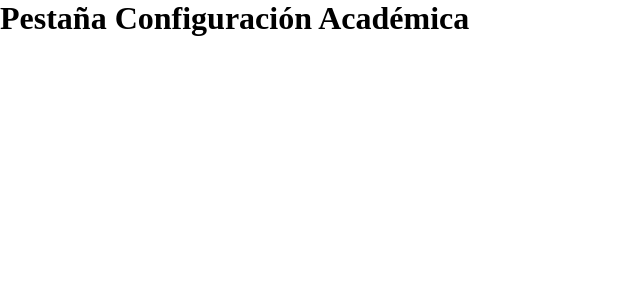
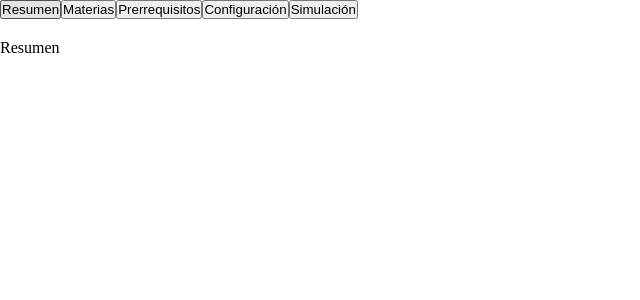
Before and after one commit to MarianaGiraldo/ProyectoEstructurasDeDatos, a React (Vite) app in the folder frontend/: page /plan/configuracion in a window 1280 px wide. Shown: the top 300 px of the page, without its empty margins (0-640 px from the left). Built offline with nearby package versions, Linux system fonts and the light colour scheme.

Commit message:
Barra tab funcional

```diff
--- a/frontend/src/pages/Configuracion.jsx
+++ b/frontend/src/pages/Configuracion.jsx
@@ -1,3 +1,3 @@
 export default function Configuracion() {
-  return <h1>Pestaña Configuración Académica</h1>;
+  return <div>Configuracion</div>;
 }
--- a/frontend/src/pages/DetallePlan.jsx
+++ b/frontend/src/pages/DetallePlan.jsx
@@ -1,4 +1,9 @@
 import { useState } from "react";
+import Resumen from "./Resumen";
+import Materias from "./Materias";
+import Prerrequisitos from "./Prerrequisitos";
+import Configuracion from "./Configuracion";
+import Simulacion from "./Simulacion";
 
 export default function DetallePlan() {
   const [tab, setTab] = useState("Resumen");
@@ -26,11 +31,11 @@ export default function DetallePlan() {
       </button>
 
       <div style={{ marginTop: "20px" }}>
-        {tab === "Resumen" && <div>Resumen</div>}
-        {tab === "Materias" && <div>Materias</div>}
-        {tab === "Prerrequisitos" && <div>Prerrequisitos</div>}
-        {tab === "Configuracion" && <div>Configuración</div>}
-        {tab === "Simulacion" && <div>Simulación</div>}
+        {tab === "Resumen" && <Resumen />}
+        {tab === "Materias" && <Materias />}
+        {tab === "Prerrequisitos" && <Prerrequisitos />}
+        {tab === "Configuracion" && <Configuracion />}
+        {tab === "Simulacion" && <Simulacion />}
       </div>
     </div>
   );
--- a/frontend/src/pages/Materias.jsx
+++ b/frontend/src/pages/Materias.jsx
@@ -1,3 +1,3 @@
 export default function Materias() {
-  return <h1>Pestaña Gestión de Materias</h1>;
+  return <div>Materias</div>;
 }
--- a/frontend/src/pages/Prerrequisitos.jsx
+++ b/frontend/src/pages/Prerrequisitos.jsx
@@ -1,3 +1,3 @@
 export default function Prerrequisitos() {
-  return <h1>Pestaña  Gestión de Prerrequisitos</h1>;
+  return <div>Prerrequisitos</div>;
 }
--- a/frontend/src/pages/Resumen.jsx
+++ b/frontend/src/pages/Resumen.jsx
@@ -1,3 +1,3 @@
 export default function Resumen() {
-  return <h1>Pestaña de Resumen del Plan</h1>;
+  return <div>Resumen</div>;
 }
--- a/frontend/src/pages/Simulacion.jsx
+++ b/frontend/src/pages/Simulacion.jsx
@@ -1,3 +1,3 @@
-export default function simulacion() {
-  return <h1>Pestaña Simulación y Resultados del Plan de Semestres</h1>;
+export default function Simulacion() {
+  return <div>Simulacion</div>;
 }
--- a/frontend/src/routes/AppRoutes.jsx
+++ b/frontend/src/routes/AppRoutes.jsx
@@ -10,21 +10,18 @@ import Simulacion from "../pages/Simulacion";
 
 function App() {
   return (
-    <BrowserRouter>
-      <Routes>
-        <Route path="/" element={<Home />} />
-
-        {/* Detalle del plan */}
-        <Route path="/plan" element={<DetallePlan />} />
-
-        {/* Secciones internas */}
-        <Route path="/plan/resumen" element={<Resumen />} />
-        <Route path="/plan/materias" element={<Materias />} />
-        <Route path="/plan/prerrequisitos" element={<Prerrequisitos />} />
-        <Route path="/plan/configuracion" element={<Configuracion />} />
-        <Route path="/plan/simulacion" element={<Simulacion />} />
-      </Routes>
-    </BrowserRouter>
+  <BrowserRouter>
+    <Routes>
+      <Route path="/" element={<Home />} />
+      <Route path="/plan" element={<DetallePlan />}>
+        <Route path="resumen" element={<Resumen />} />
+        <Route path="materias" element={<Materias />} />
+        <Route path="prerrequisitos" element={<Prerrequisitos />} />
+        <Route path="configuracion" element={<Configuracion />} />
+        <Route path="simulacion" element={<Simulacion />} />
+      </Route>
+    </Routes>
+  </BrowserRouter>
   );
 }
 
```
